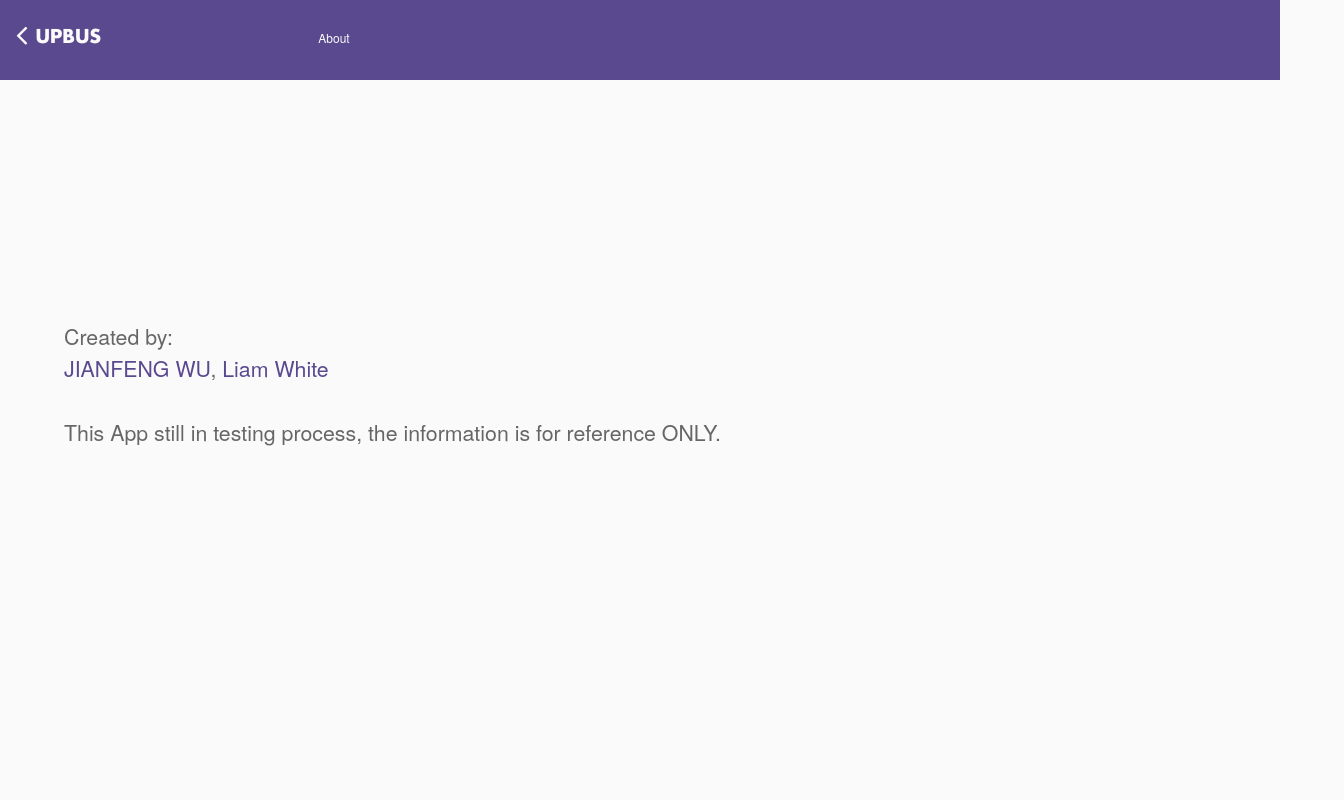
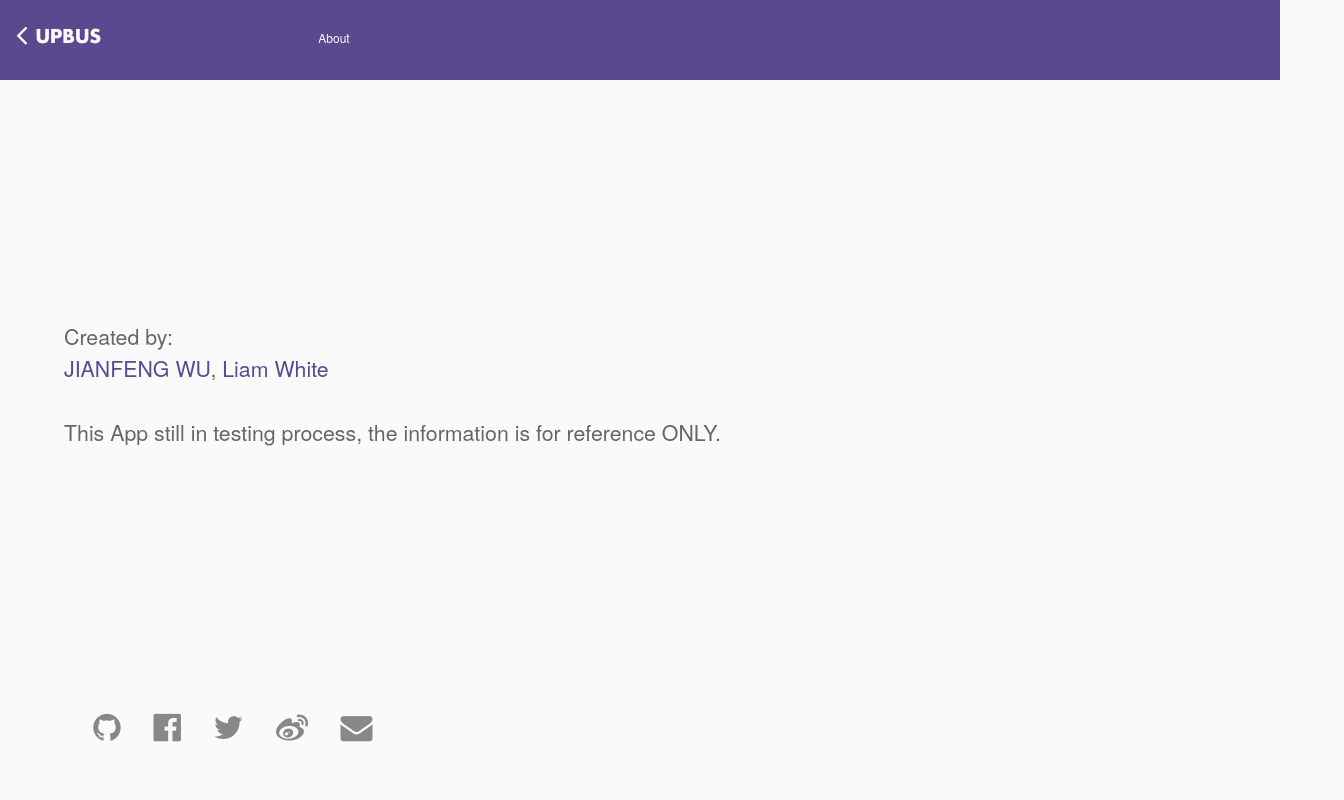
Before and after one commit to isjeffcom/phoneGapTestProject, a plain HTML site: page www/aboutus.html in a window 1280 px wide. Shown: the top 800 px of the page, 1344 px wide, since content can reach past the window. Drawn offline with Linux system fonts and the light colour scheme; files whose address does not match are found by name.

Commit message:
1.new logo 2.bug fix

```diff
--- a/config.xml
+++ b/config.xml
@@ -1,5 +1,5 @@
 <widget xmlns="http://www.w3.org/ns/widgets" xmlns:gap="http://phonegap.com/ns/1.0" id="com.phonegap.helloworld" version="1.0.0">
-  <name>testproject</name>
+  <name>upBus</name>
   <description>Hello World sample application that responds to the deviceready event.</description>
   <author href="http://phonegap.com" email="support@phonegap.com">PhoneGap Team</author>
   <content src="index.html"/>
--- a/www/css/aboutus.css
+++ b/www/css/aboutus.css
@@ -29,10 +29,10 @@ html{
 
 
 .github{
-  height:10%;
-  width:100%;
-  margin-top: 90%;
-
+  position: absolute;
+  height: 10%;
+  width: 100%;
+  bottom: 1%;
 }
 
 .github a{
--- a/www/js/getgps.js
+++ b/www/js/getgps.js
@@ -56,7 +56,6 @@
           }*/
 
         var map;
-
 
         //To get current time
         function timeRefresh(){
```
Also changed, not shown: www/img/logo.png.
